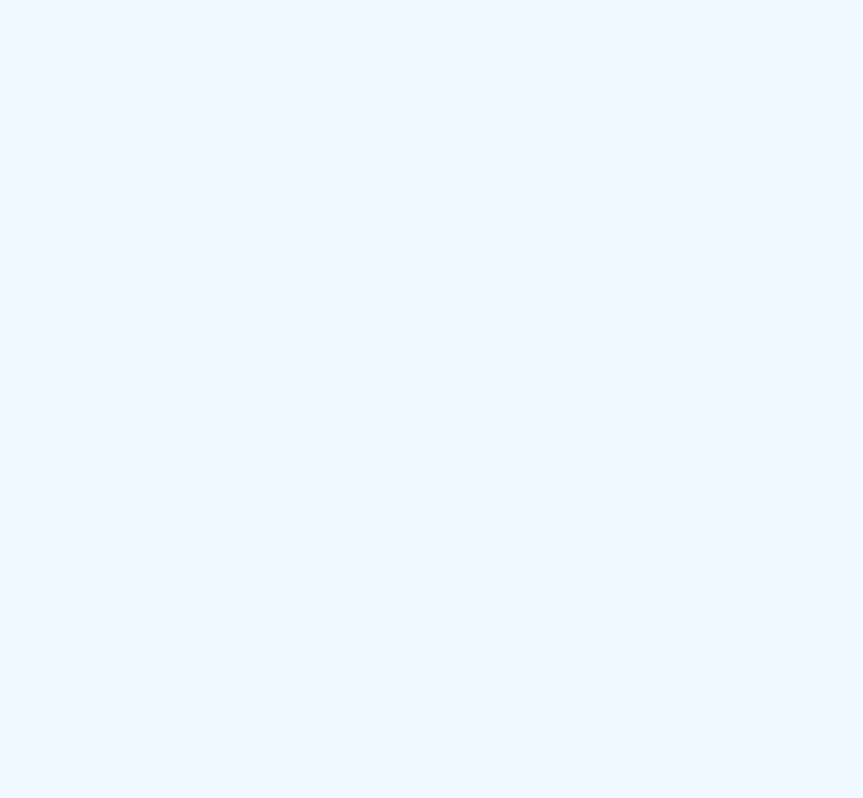
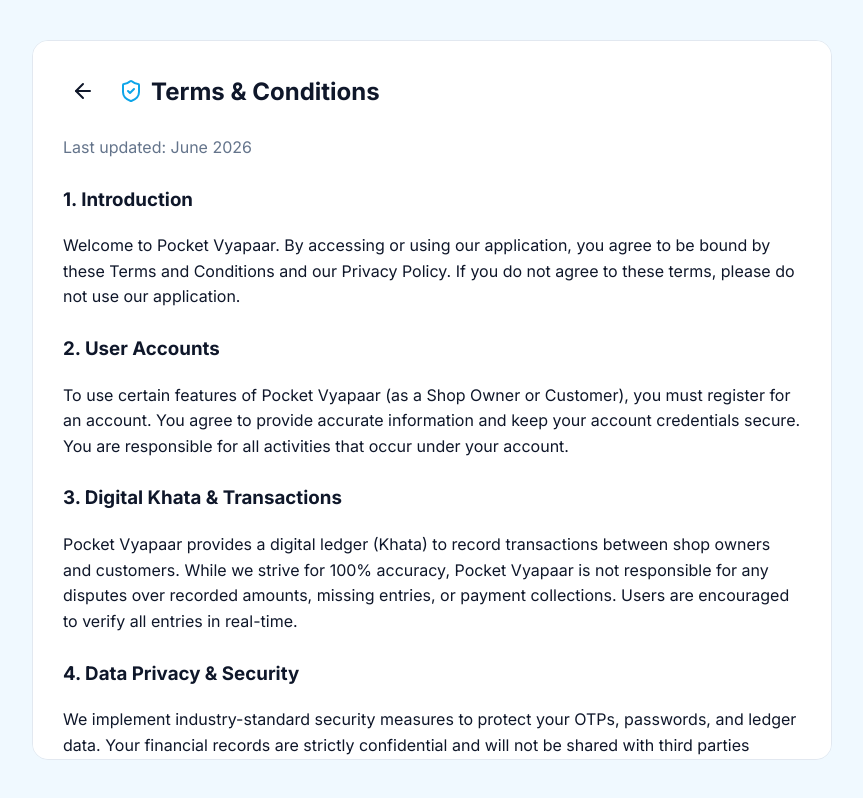
Before and after one commit to lalitharamkollapudi/pocketvypaar, a React (Vite) app: page /terms in a window 1280 px wide. Before the commit this address had no page. Shown: the whole page, without its empty margins (208-1071 px from the left). Built offline with nearby package versions, Linux system fonts and the light colour scheme.

Commit message:
Add Terms and Conditions page

```diff
--- a/src/App.jsx
+++ b/src/App.jsx
@@ -5,6 +5,7 @@
 import RegisterCustomer from './components/Auth/RegisterCustomer';
 import OtpVerification from './components/Auth/OtpVerification';
 import ForgotPassword from './components/Auth/ForgotPassword';
+import Terms from './components/Terms';
 import OwnerDashboard from './components/Owner/OwnerDashboard';
 import CustomerDashboard from './components/Customer/CustomerDashboard';
 import Splash from './components/Splash';
@@ -30,6 +31,7 @@
           <Route path="/register-customer" element={<RegisterCustomer />} />
           <Route path="/otp-verification" element={<OtpVerification />} />
           <Route path="/forgot-password" element={<ForgotPassword />} />
+          <Route path="/terms" element={<Terms />} />
 
           <Route path="/owner/dashboard/*" element={
             <ProtectedRoute role="shop_owner">
--- a/src/components/Auth/RegisterCustomer.jsx
+++ b/src/components/Auth/RegisterCustomer.jsx
@@ -66,8 +66,11 @@
             <div style={{color: 'var(--warning-color)', fontSize: '12px'}}>Passwords do not match.</div>
           )}
 
+          <div style={{fontSize: '12px', color: 'var(--text-muted)', textAlign: 'center'}}>
+            By registering, you agree to our <Link to="/terms" style={{color: 'var(--primary-color)'}}>Terms & Conditions</Link>
+          </div>
           <button type="submit" className="primary" style={{width: '100%'}} disabled={!isValid || loading}>
-            {loading ? 'Processing...' : 'Register'}
+            {loading ? 'Sending OTP...' : 'Register as Customer'}
           </button>
         </form>
         <div style={{marginTop: '16px', textAlign: 'center', fontSize: '14px'}}>
--- a/src/components/Auth/RegisterOwner.jsx
+++ b/src/components/Auth/RegisterOwner.jsx
@@ -69,8 +69,11 @@
             <div style={{color: 'var(--warning-color)', fontSize: '12px'}}>Passwords do not match.</div>
           )}
 
+          <div style={{fontSize: '12px', color: 'var(--text-muted)', textAlign: 'center'}}>
+            By registering, you agree to our <Link to="/terms" style={{color: 'var(--primary-color)'}}>Terms & Conditions</Link>
+          </div>
           <button type="submit" className="primary" style={{width: '100%'}} disabled={!isValid || loading}>
-            {loading ? 'Processing...' : 'Register'}
+            {loading ? 'Sending OTP...' : 'Register as Shop Owner'}
           </button>
         </form>
         <div style={{marginTop: '16px', textAlign: 'center', fontSize: '14px'}}>
--- /dev/null
+++ b/src/components/Terms.jsx
@@ -0,0 +1,51 @@
+import { useNavigate } from 'react-router-dom';
+import { ArrowLeft, ShieldCheck } from 'lucide-react';
+
+export default function Terms() {
+  const navigate = useNavigate();
+
+  return (
+    <div className="flex-center" style={{minHeight: '100vh', padding: '20px', background: 'var(--bg-color)'}}>
+      <div className="surface fade-in" style={{width: '100%', maxWidth: '800px', padding: '30px', maxHeight: '90vh', overflowY: 'auto'}}>
+        <div style={{display: 'flex', alignItems: 'center', marginBottom: '24px'}}>
+          <button onClick={() => navigate(-1)} style={{background: 'none', border: 'none', cursor: 'pointer', padding: '8px', display: 'flex', alignItems: 'center', color: 'var(--text-color)'}} className="hover-lift">
+            <ArrowLeft size={24} />
+          </button>
+          <h2 style={{margin: '0 0 0 16px', display: 'flex', alignItems: 'center', gap: '8px'}}>
+            <ShieldCheck color="var(--primary-color)" /> Terms & Conditions
+          </h2>
+        </div>
+
+        <div style={{lineHeight: '1.6', color: 'var(--text-color)'}}>
+          <p style={{color: 'var(--text-muted)'}}>Last updated: June 2026</p>
+
+          <h3 style={{marginTop: '24px'}}>1. Introduction</h3>
+          <p>Welcome to Pocket Vyapaar. By accessing or using our application, you agree to be bound by these Terms and Conditions and our Privacy Policy. If you do not agree to these terms, please do not use our application.</p>
+
+          <h3 style={{marginTop: '24px'}}>2. User Accounts</h3>
+          <p>To use certain features of Pocket Vyapaar (as a Shop Owner or Customer), you must register for an account. You agree to provide accurate information and keep your account credentials secure. You are responsible for all activities that occur under your account.</p>
+
+          <h3 style={{marginTop: '24px'}}>3. Digital Khata & Transactions</h3>
+          <p>Pocket Vyapaar provides a digital ledger (Khata) to record transactions between shop owners and customers. While we strive for 100% accuracy, Pocket Vyapaar is not responsible for any disputes over recorded amounts, missing entries, or payment collections. Users are encouraged to verify all entries in real-time.</p>
+
+          <h3 style={{marginTop: '24px'}}>4. Data Privacy & Security</h3>
+          <p>We implement industry-standard security measures to protect your OTPs, passwords, and ledger data. Your financial records are strictly confidential and will not be shared with third parties without your explicit consent, except as required by law.</p>
+
+          <h3 style={{marginTop: '24px'}}>5. Communication & Notifications</h3>
+          <p>By registering, you consent to receive SMS, WhatsApp, and Email notifications regarding OTPs, transaction updates, and payment reminders generated by your connected shop owners.</p>
+
+          <h3 style={{marginTop: '24px'}}>6. Limitation of Liability</h3>
+          <p>Pocket Vyapaar and its developers ("innovative bros") shall not be liable for any indirect, incidental, special, or consequential damages resulting from the use or inability to use the service.</p>
+
+          <h3 style={{marginTop: '24px'}}>7. Changes to Terms</h3>
+          <p>We reserve the right to modify these terms at any time. We will notify users of any significant changes. Continued use of the app after such modifications constitutes your acknowledgment and agreement.</p>
+
+          <div style={{marginTop: '40px', padding: '20px', background: 'var(--bg-muted)', borderRadius: '8px', textAlign: 'center'}}>
+            <p style={{margin: 0, fontWeight: 'bold'}}>Pocket Vyapaar - Syncing Every Daily Deal</p>
+            <p style={{margin: '8px 0 0 0', fontSize: '14px', color: 'var(--text-muted)'}}>Developed by innovative bros</p>
+          </div>
+        </div>
+      </div>
+    </div>
+  );
+}
```
